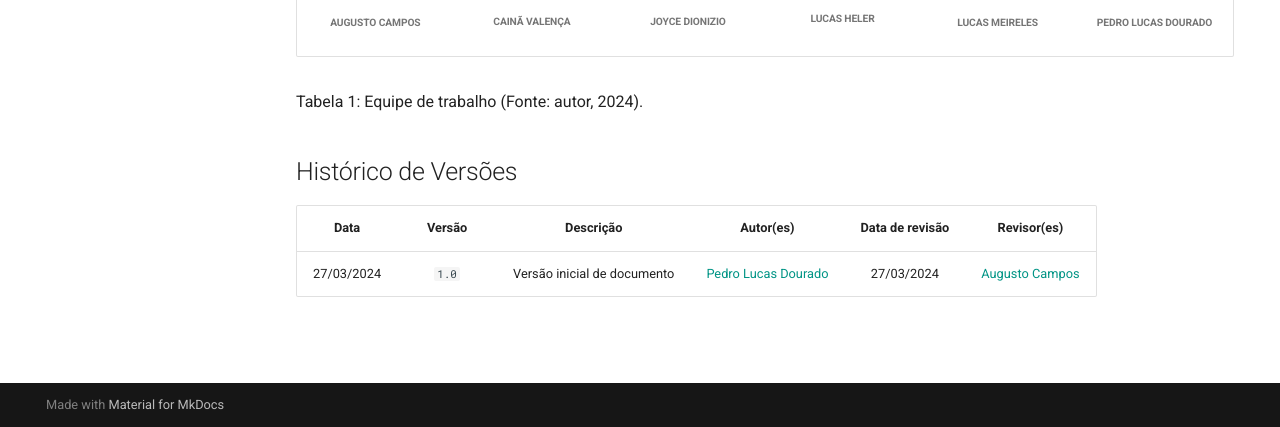
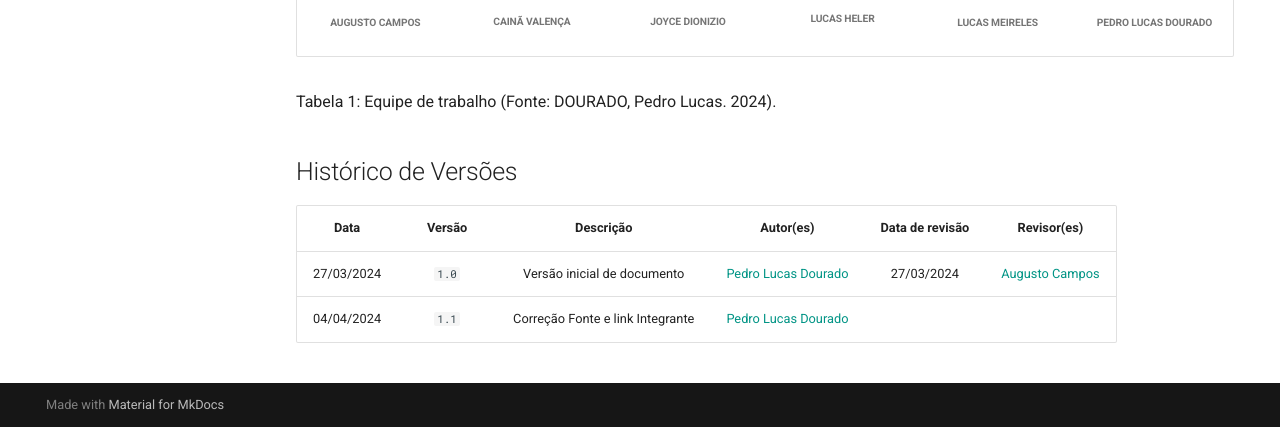
Before and after one commit to Interacao-Humano-Computador/2024.1-Prefeitura-Lagoa-da-Prata, an MkDocs documentation site: the page built from docs/index.md, in a window 1280 px wide and 1065 px high, cut to the strip 638-1065 px from the top of the window. Built offline with MkDocs 1.6.1 and Material for MkDocs 9.7.7, drawn with Linux system fonts in a browser that asks for light colours; comment, search, counter and statistics services are not loaded.

Commit message:
correção index

```diff
--- a/docs/index.md
+++ b/docs/index.md
@@ -14,7 +14,7 @@ Nossa equipe de trabalho é composta pelos estudantes de Engenharia de Software
       </a>
     </td>
     <td align="center">
-        <a href="https://github.com/lfreitasc">
+        <a href="https://github.com/freitasc">
         <img style="border-radius: 50%;" src="https://github.com/freitasc.png" width="150px;"/>
         <h5 class="text-center">Cainã Valença</h5>
       </a>
@@ -48,10 +48,11 @@ Nossa equipe de trabalho é composta pelos estudantes de Engenharia de Software
 </center>
 
 <div style="text-align: left">
-<p> Tabela 1: Equipe de trabalho (Fonte: autor, 2024).</p>
+<p> Tabela 1: Equipe de trabalho (Fonte: DOURADO, Pedro Lucas. 2024).</p>
 </div>
 
 ## Histórico de Versões
-|   Data     | Versão | Descrição                   |    Autor(es)     |  Data de revisão | Revisor(es) |
-| :--------: | :----: | :-------------------------: | :--------------: | :--------------: | :---------: |
-| 27/03/2024 | `1.0`  | Versão inicial de documento | [Pedro Lucas Dourado](https://github.com/lucasdray) | 27/03/2024 | [Augusto Campos](https://github.com/Augcamp) |
+|    Data    | Versão |            Descrição             |                      Autor(es)                      | Data de revisão |                 Revisor(es)                  |
+| :--------: | :----: | :------------------------------: | :-------------------------------------------------: | :-------------: | :------------------------------------------: |
+| 27/03/2024 | `1.0`  |   Versão inicial de documento    | [Pedro Lucas Dourado](https://github.com/lucasdray) |   27/03/2024    | [Augusto Campos](https://github.com/Augcamp) |
+| 04/04/2024 | `1.1`  | Correção Fonte e link Integrante | [Pedro Lucas Dourado](https://github.com/lucasdray) |                 |                                              |
```
